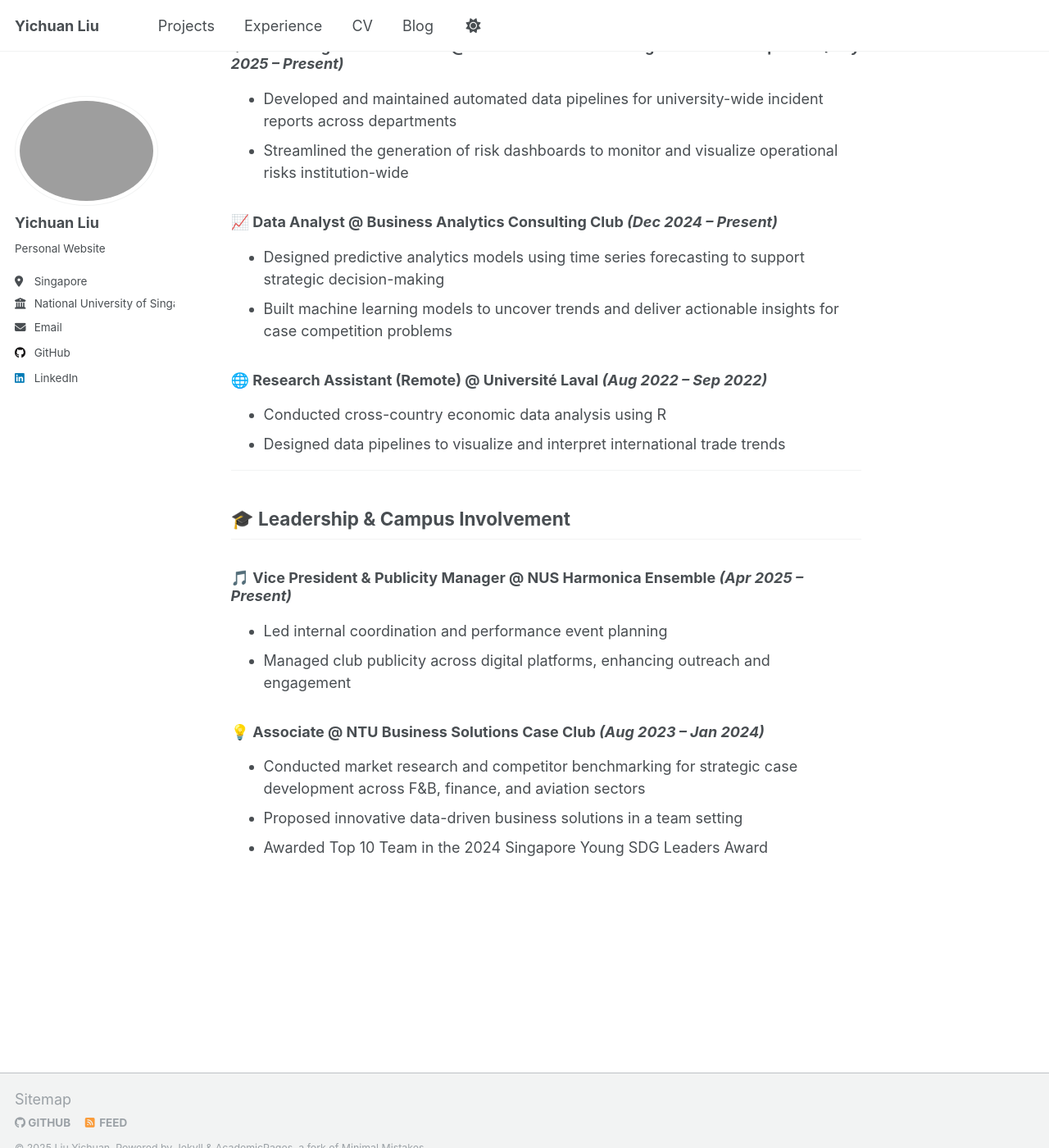
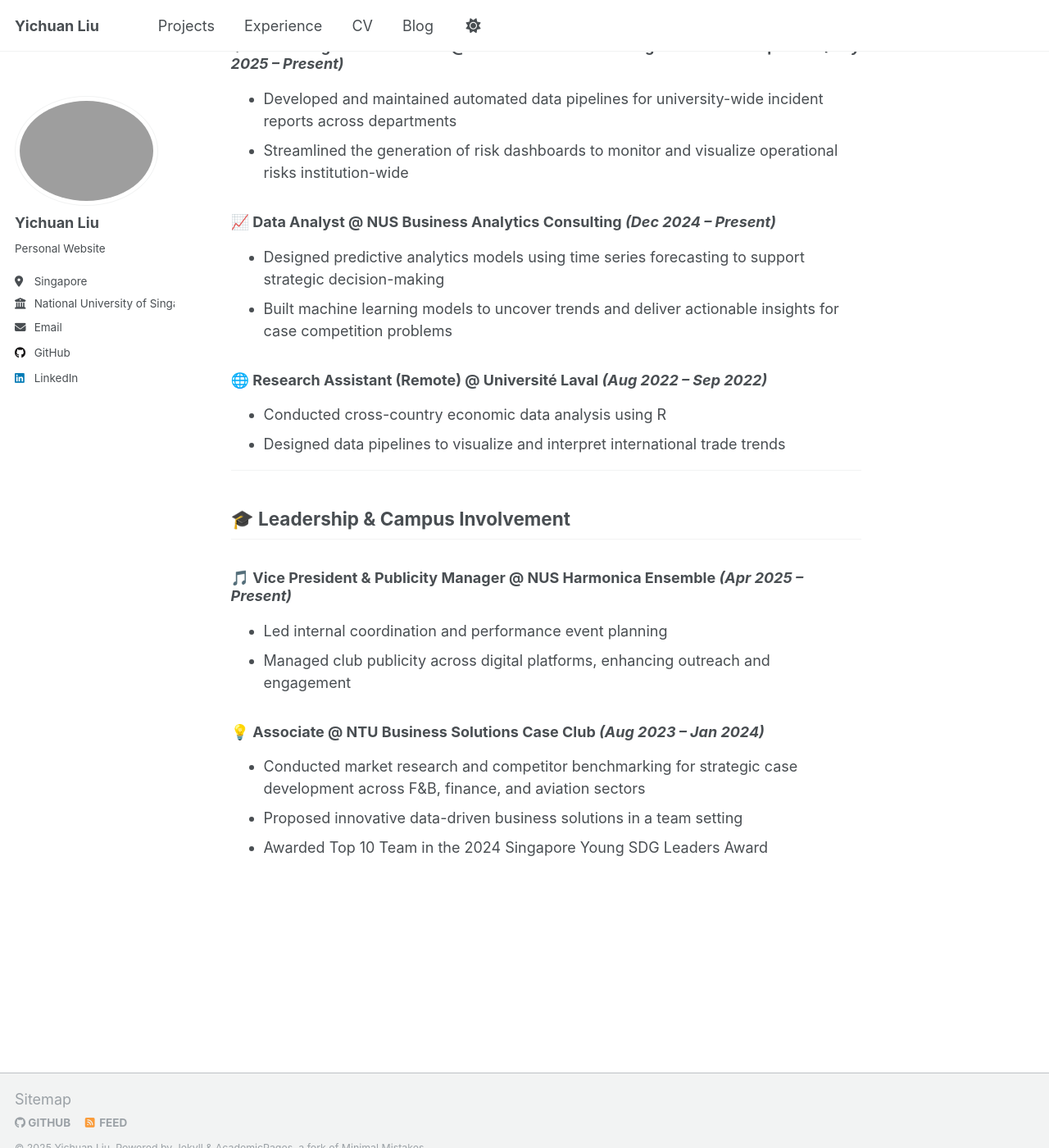
Before and after one commit to lydia372/lydia372.github.io, a Jekyll site: the page built from _pages/experience.md, in a window 1280 px wide and 1400 px high, scrolled down 324 px. Shown: the whole window at 82% size. Built offline with Jekyll 4.4.1, drawn with Linux system fonts in a browser that asks for light colours; some of the changed text lies outside the part shown.

Commit message:
fix typo

```diff
--- a/_config.yml
+++ b/_config.yml
@@ -2,7 +2,7 @@
 # ✅ Basic Site Info
 # ==================================================
 title: "Yichuan Liu"
-name: "Liu Yichuan"
+name: "Yichuan Liu"
 description: "Personal Website"
 url: "https://lydia372.github.io"
 baseurl: ""  # 留空代表部署在根目录
--- a/_pages/experience.md
+++ b/_pages/experience.md
@@ -13,7 +13,7 @@ author_profile: true
 - Developed and maintained automated data pipelines for university-wide incident reports across departments
 - Streamlined the generation of risk dashboards to monitor and visualize operational risks institution-wide
 
-### 📈 Data Analyst @ Business Analytics Consulting Club _(Dec 2024 – Present)_
+### 📈 Data Analyst @ NUS Business Analytics Consulting _(Dec 2024 – Present)_
 - Designed predictive analytics models using time series forecasting to support strategic decision-making
 - Built machine learning models to uncover trends and deliver actionable insights for case competition problems
 
```
